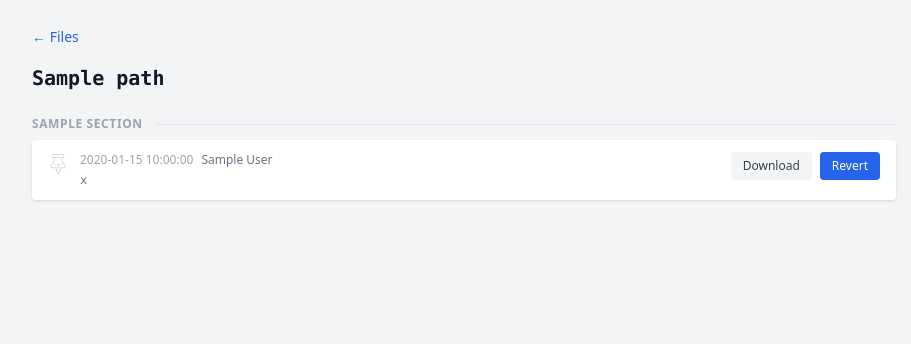
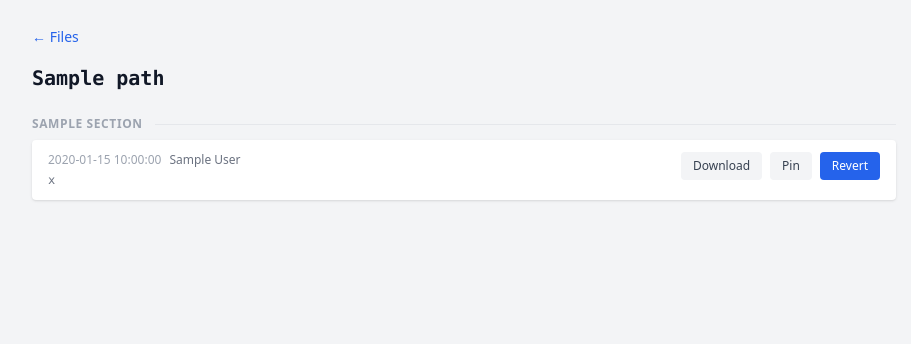
Before and after one commit to raygan/sramjet, a FastAPI app: template templates/file_detail.html in a window 1280 px wide. Shown: the part 44-388 px from the top of the page, without its empty margins (176-1087 px from the left). Run offline with FastAPI, Linux system fonts and the light colour scheme; the template is opened without the code that fills it: most values are stand-ins (such as "Sample title", 1, 10 or a date in 2020); parts of the project's set-up code (start-up, migrations or seed data) failed here and were passed over; some libraries are stand-ins or nearby versions.

Commit message:
Redesign pin UI: buttons instead of icon-per-row
- Unpinned rows: plain 'Pin' button alongside Download/Revert
- Pinned rows: filled pin icon + 'Unpin' button (red tint) + note area
- No pin icon on unpinned items at all — cleaner, less visual noise,
  and sidesteps the icon file issue entirely for the common case

Co-Authored-By: Claude Sonnet 4.6 <noreply@anthropic.com>

```diff
--- a/templates/file_detail.html
+++ b/templates/file_detail.html
@@ -30,19 +30,9 @@
 <div class="px-4 py-3">
   <div class="flex items-start justify-between gap-4">
     <div class="flex gap-3 items-start min-w-0">
-      {# Pin button #}
+      {# Pin icon — only shown on pinned items #}
       {% if v.is_pinned %}
-      <form method="post" action="/files/{{ path }}/unpin/{{ v.id }}" class="shrink-0 mt-0.5">
-        <button type="submit" title="Unpin this version">
-          <img src="/static/icons/pin-filled.png" class="h-5 w-5 hover:opacity-75" alt="pinned">
-        </button>
-      </form>
-      {% else %}
-      <form method="post" action="/files/{{ path }}/pin/{{ v.id }}" class="shrink-0 mt-0.5">
-        <button type="submit" title="Pin this version">
-          <img src="/static/icons/pin.png" class="h-5 w-5 opacity-25 hover:opacity-60" alt="pin">
-        </button>
-      </form>
+      <img src="/static/icons/pin-filled.png" class="h-5 w-5 mt-0.5 shrink-0" alt="pinned">
       {% endif %}
 
       {% if png_hash %}
@@ -75,12 +65,25 @@
         {% endif %}
       </div>
     </div>
-    <div class="flex gap-2 shrink-0">
+    <div class="flex gap-2 shrink-0 items-start">
       {% if v.hash and v.hash != '' %}
       <a href="/api/files/{{ path }}/download/{{ v.hash }}"
          class="bg-gray-100 dark:bg-gray-700 text-gray-700 dark:text-gray-200 px-3 py-1.5 rounded text-xs hover:bg-gray-200 dark:hover:bg-gray-600">
         Download
       </a>
+      {% endif %}
+      {% if v.is_pinned %}
+      <form method="post" action="/files/{{ path }}/unpin/{{ v.id }}">
+        <button class="bg-red-100 dark:bg-red-900/30 text-red-700 dark:text-red-400 px-3 py-1.5 rounded text-xs hover:bg-red-200 dark:hover:bg-red-900/50">
+          Unpin
+        </button>
+      </form>
+      {% else %}
+      <form method="post" action="/files/{{ path }}/pin/{{ v.id }}">
+        <button class="bg-gray-100 dark:bg-gray-700 text-gray-700 dark:text-gray-200 px-3 py-1.5 rounded text-xs hover:bg-gray-200 dark:hover:bg-gray-600">
+          Pin
+        </button>
+      </form>
       {% endif %}
       {% if not v.is_canonical %}
       <form method="post" action="/files/{{ path }}/revert/{{ v.id }}">
@@ -106,7 +109,6 @@ function startNoteEdit(el) {
   if (placeholder) placeholder.classList.add('hidden');
   el.classList.add('ring-1', 'ring-blue-400', 'dark:ring-blue-500', 'rounded', 'px-1', '-mx-1');
   el.focus();
-  // Move cursor to end
   const range = document.createRange();
   range.selectNodeContents(el);
   range.collapse(false);
@@ -121,7 +123,6 @@ function saveNote(el) {
   const versionId = el.dataset.versionId;
   const placeholder = el.parentElement.querySelector('.note-placeholder');
   if (placeholder) placeholder.classList.toggle('hidden', note.length > 0);
-  // Save via fetch
   const filePath = window.location.pathname.replace(/^\/files\//, '');
   fetch(`/files/${filePath}/note/${versionId}`, {
     method: 'POST',
```
